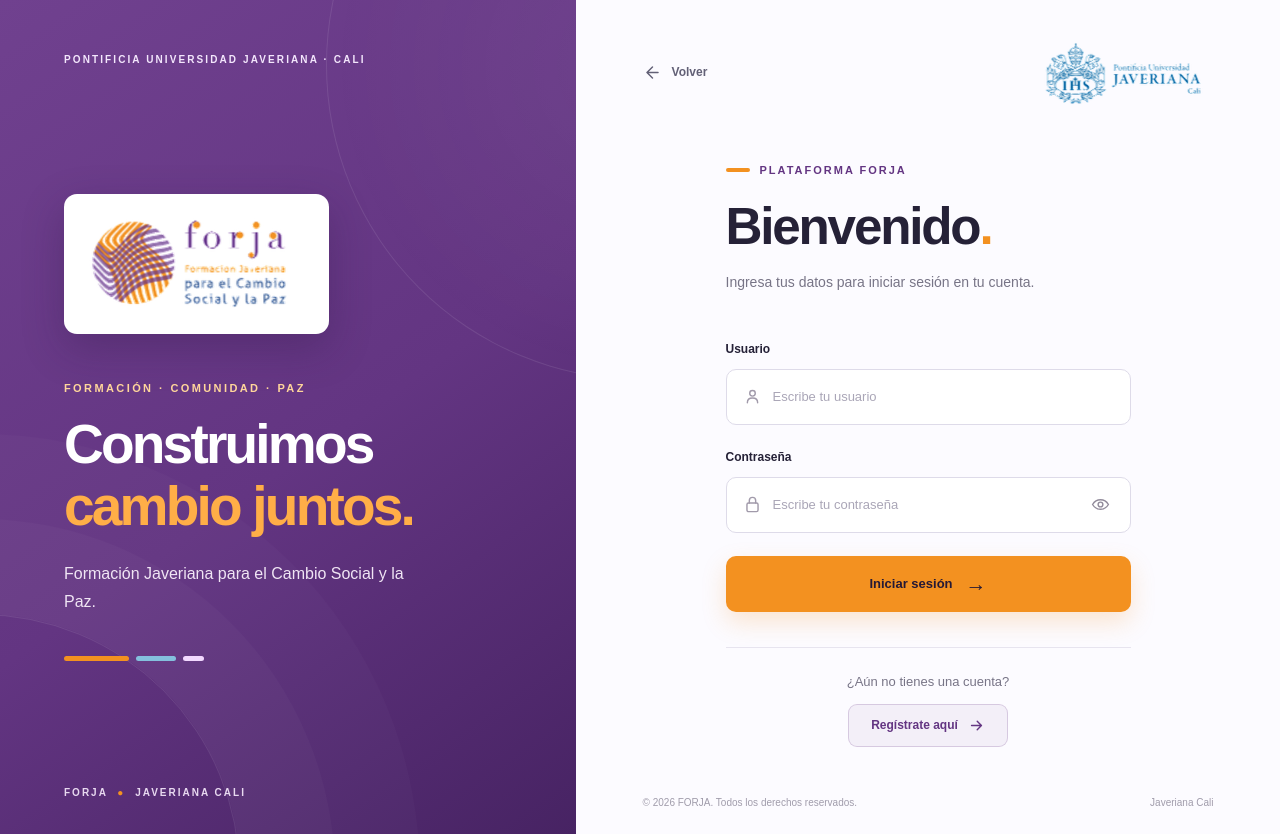
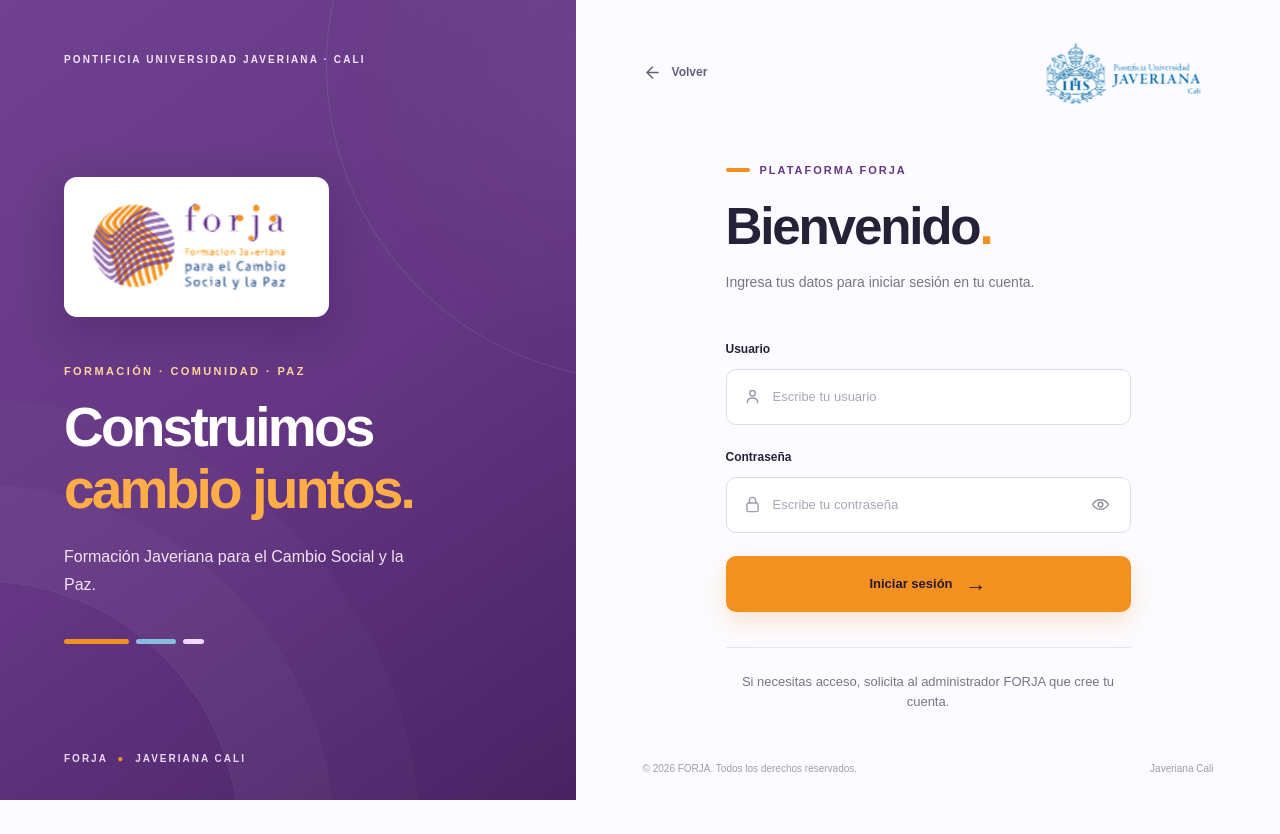
Before and after one commit to iarangou/FORJA, a Next.js app in the folder forja_frontend/: page /login in a window 1280 px wide. After the commit the page ends 800 px from the top, so only its background shows below. Built offline with nearby package versions, Linux system fonts and the light colour scheme.

Commit message:
security(auth): restringir registro de usuarios al administrador

```diff
--- a/forja_frontend/components/auth/LoginPage.tsx
+++ b/forja_frontend/components/auth/LoginPage.tsx
@@ -35,30 +35,8 @@ export default function LoginPage() {
 
             <LoginForm />
 
-            {/* Invitación al registro */}
             <div className="login-card__note login-card__note--register">
-              <p>¿Aún no tienes una cuenta?</p>
-
-              <Link
-                href="/register"
-                className="login-register__link"
-              >
-                <span>Regístrate aquí</span>
-
-                <svg
-                  viewBox="0 0 24 24"
-                  fill="none"
-                  stroke="currentColor"
-                  strokeWidth="2"
-                  aria-hidden="true"
-                >
-                  <path
-                    d="M5 12h14m-6-6 6 6-6 6"
-                    strokeLinecap="round"
-                    strokeLinejoin="round"
-                  />
-                </svg>
-              </Link>
+              <p>Si necesitas acceso, solicita al administrador FORJA que cree tu cuenta.</p>
             </div>
           </div>
         </section>
```
